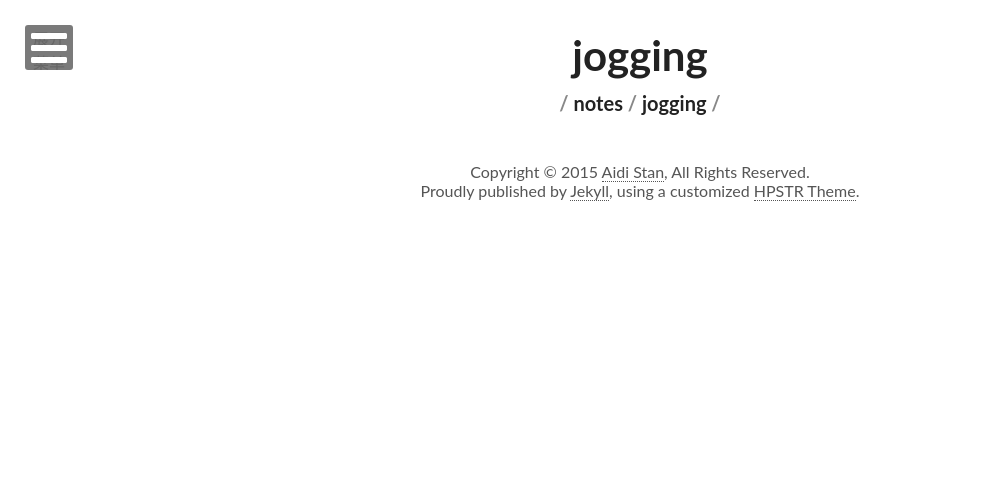
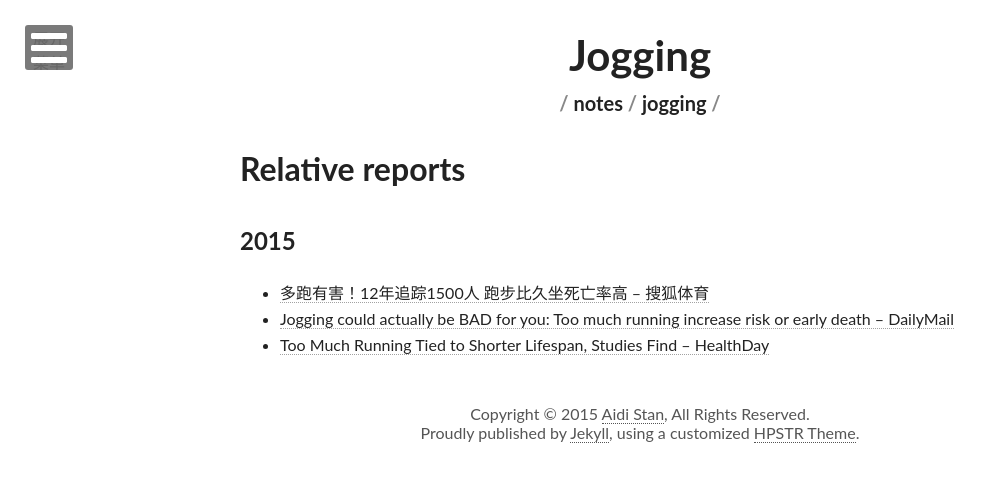
Before and after one commit to alex970448359/site-blog.aiditan.me, a Jekyll site: the page built from _notes/jogging.md, in a window 1280 px wide. Shown: the top 482 px of the page, without its empty margins (0-991 px from the left). Built offline with Jekyll 4.4.1, drawn with Linux system fonts in a browser that asks for light colours; nearby versions of some CDN libraries; comment, search, counter and statistics services are not loaded.

Commit message:
Update jogging.md

```diff
--- a/_notes/jogging.md
+++ b/_notes/jogging.md
@@ -1,8 +1,15 @@
 ---
 layout:    note
 permalink: /notes/jogging/
-title:     "jogging"
+title:     "Jogging"
 date:      2015-04-01 21:33:11 +0800
 modified:  2015-04-01 21:33:11 +0800
-mathjax:
 ---
+
+# Relative reports
+
+## 2015
+
+- [多跑有害！12年追踪1500人 跑步比久坐死亡率高 -- 搜狐体育](http://sports.sohu.com/20150206/n408796271.shtml)
+- [Jogging could actually be BAD for you: Too much running increase risk or early death -- DailyMail](http://www.dailymail.co.uk/health/article-2595067/Jogging-actually-BAD-Too-running-increases-risk-early-death.html)
+- [Too Much Running Tied to Shorter Lifespan, Studies Find -- HealthDay](http://consumer.healthday.com/fitness-information-14/misc-health-news-265/too-much-running-linked-to-shorter-lifespan-studies-find-686310.html)
```
